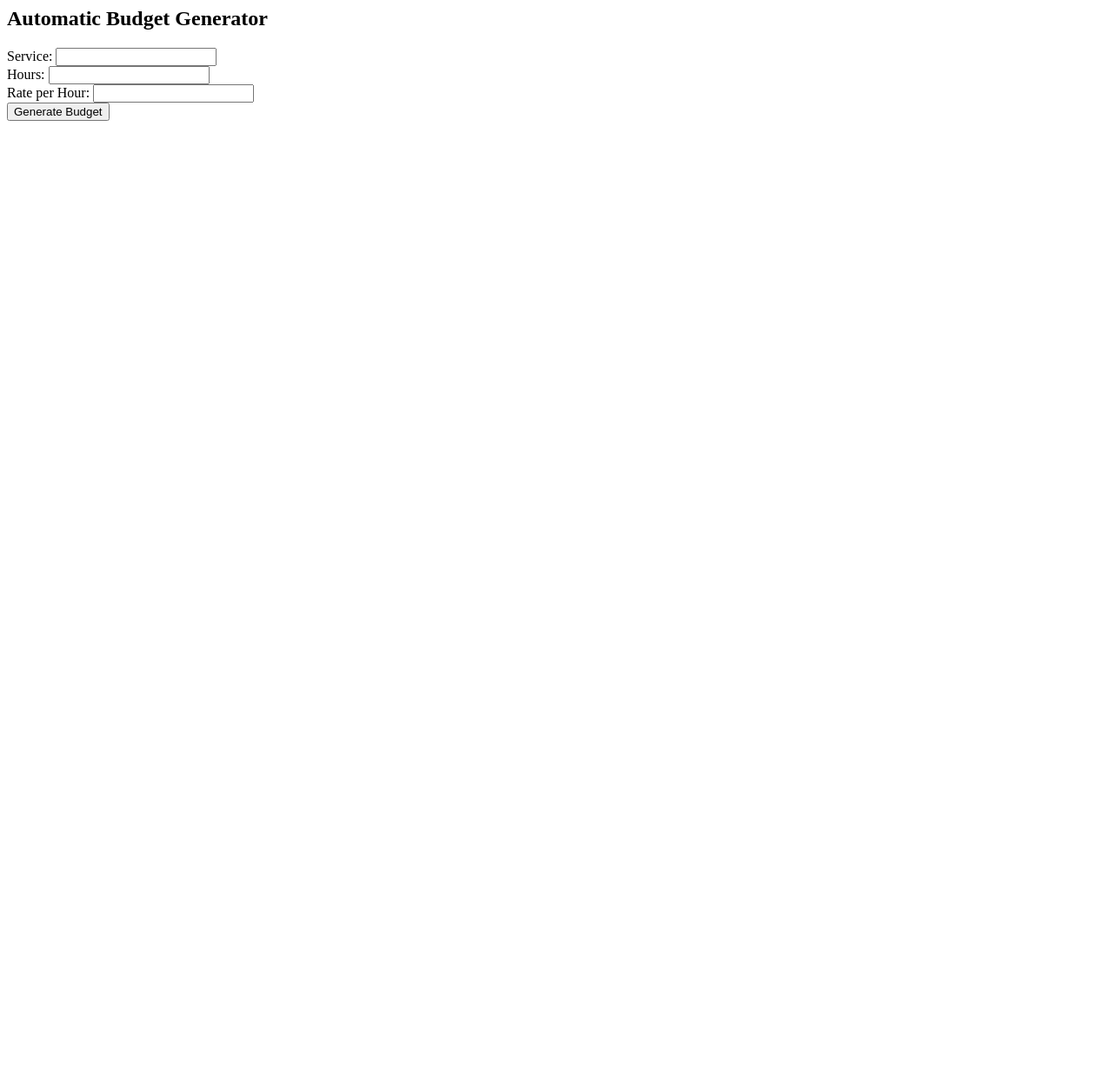
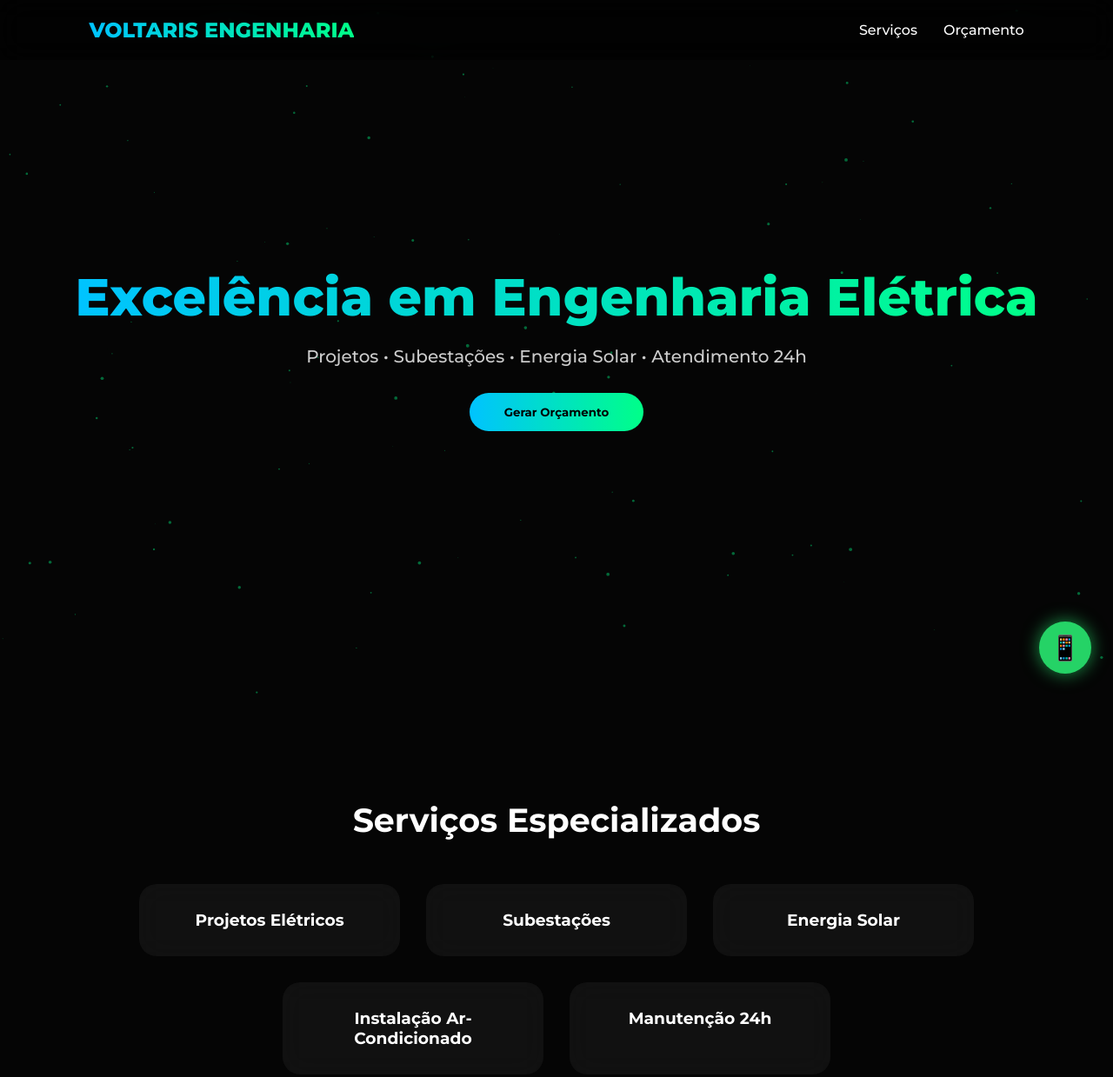
Before and after one commit to REDROOMBR/voltaris-site, a website: page index.html in a window 1280 px wide. Shown: the top 1239 px of the page at 87% size. Before the commit the page ends 800 px from the top, so only its background shows below. Drawn offline with Linux system fonts and the light colour scheme.

Commit message:
Atualizar o index.html

```diff
--- a/index.html
+++ b/index.html
@@ -1,29 +1,221 @@
-<section id="orcamento">
-    <h2>Automatic Budget Generator</h2>
-    <form id="budgetForm">
-        <label for="service">Service:</label>
-        <input type="text" id="service" name="service"><br>
-        <label for="hours">Hours:</label>
-        <input type="number" id="hours" name="hours"><br>
-        <label for="rate">Rate per Hour:</label>
-        <input type="number" id="rate" name="rate"><br>
-        <input type="button" value="Generate Budget" onclick="gerarOrcamento()">
-    </form>
-    <div id="budgetOutput"></div>
+<!DOCTYPE html>
+<html lang="pt-BR">
+<head>
+<meta charset="UTF-8">
+<meta name="viewport" content="width=device-width, initial-scale=1.0">
+
+<title>Voltaris Engenharia | Engenharia Elétrica 24h RS e SC</title>
+<meta name="description" content="Voltaris Engenharia - Projetos elétricos, subestações, energia solar e atendimento emergencial 24h no RS e SC.">
+
+<link href="https://fonts.googleapis.com/css2?family=Montserrat:wght@300;500;700;800&display=swap" rel="stylesheet">
+
+<style>
+*{margin:0;padding:0;box-sizing:border-box;font-family:'Montserrat',sans-serif;scroll-behavior:smooth;}
+body{background:#050505;color:white;overflow-x:hidden;}
+canvas{position:fixed;top:0;left:0;z-index:-1}
+
+nav{
+position:fixed;width:100%;padding:20px 8%;
+display:flex;justify-content:space-between;align-items:center;
+background:rgba(0,0,0,0.6);backdrop-filter:blur(15px);z-index:100;
+}
+.logo{
+font-weight:800;font-size:24px;
+background:linear-gradient(90deg,#00c3ff,#00ff88);
+-webkit-background-clip:text;-webkit-text-fill-color:transparent;
+}
+nav ul{list-style:none;display:flex;gap:30px;}
+nav ul li a{text-decoration:none;color:white;font-weight:500;transition:.3s;}
+nav ul li a:hover{color:#00ff88}
+
+.hero{
+height:100vh;display:flex;flex-direction:column;
+justify-content:center;align-items:center;text-align:center;padding:0 20px;
+}
+.hero h1{
+font-size:60px;font-weight:800;
+background:linear-gradient(90deg,#00c3ff,#00ff88);
+-webkit-background-clip:text;-webkit-text-fill-color:transparent;
+}
+.hero p{margin-top:20px;font-size:20px;color:#ccc}
+
+.btn{
+margin-top:30px;padding:14px 40px;border:none;border-radius:50px;
+background:linear-gradient(90deg,#00c3ff,#00ff88);
+font-weight:700;cursor:pointer;transition:.3s;
+}
+.btn:hover{transform:scale(1.08);box-shadow:0 0 25px rgba(0,255,136,0.6)}
+
+section{padding:120px 8%;text-align:center;}
+section h2{font-size:38px;margin-bottom:50px}
+
+.cards{display:flex;flex-wrap:wrap;justify-content:center;gap:30px}
+.card{
+width:300px;padding:30px;border-radius:20px;
+background:rgba(255,255,255,0.05);
+backdrop-filter:blur(15px);
+transition:.4s;
+}
+.card:hover{
+transform:translateY(-10px);
+background:rgba(0,255,136,0.1);
+}
+
+.form-box{
+max-width:600px;margin:auto;
+background:rgba(255,255,255,0.05);
+padding:40px;border-radius:20px;
+backdrop-filter:blur(10px);
+}
+.form-box input,.form-box select{
+width:100%;padding:15px;margin-bottom:20px;border:none;border-radius:10px;
+background:rgba(255,255,255,0.1);color:white;
+}
+
+footer{
+padding:40px;text-align:center;
+background:rgba(0,0,0,0.8);
+font-size:14px;color:#aaa;
+}
+
+.whatsapp{
+position:fixed;bottom:25px;right:25px;
+background:#25D366;width:60px;height:60px;border-radius:50%;
+display:flex;align-items:center;justify-content:center;
+font-size:28px;color:white;text-decoration:none;
+box-shadow:0 0 20px rgba(37,211,102,0.7);
+}
+
+@media(max-width:768px){
+.hero h1{font-size:38px}
+nav ul{display:none}
+}
+</style>
+</head>
+
+<body>
+
+<canvas id="bg"></canvas>
+
+<nav>
+<div class="logo">VOLTARIS ENGENHARIA</div>
+<ul>
+<li><a href="#servicos">Serviços</a></li>
+<li><a href="#orcamento">Orçamento</a></li>
+</ul>
+</nav>
+
+<div class="hero">
+<h1>Excelência em Engenharia Elétrica</h1>
+<p>Projetos • Subestações • Energia Solar • Atendimento 24h</p>
+<a href="#orcamento"><button class="btn">Gerar Orçamento</button></a>
+</div>
+
+<section id="servicos">
+<h2>Serviços Especializados</h2>
+<div class="cards">
+<div class="card"><h3>Projetos Elétricos</h3></div>
+<div class="card"><h3>Subestações</h3></div>
+<div class="card"><h3>Energia Solar</h3></div>
+<div class="card"><h3>Instalação Ar-Condicionado</h3></div>
+<div class="card"><h3>Manutenção 24h</h3></div>
+</div>
 </section>
 
+<section id="orcamento">
+<h2>Gerar Orçamento Automático</h2>
+
+<div class="form-box">
+<input type="text" id="nome" placeholder="Seu Nome" required>
+<input type="text" id="telefone" placeholder="WhatsApp" required>
+<input type="text" id="cidade" placeholder="Cidade" required>
+
+<select id="servico">
+<option value="ar-condicionado">Instalação Ar-Condicionado</option>
+</select>
+
+<select id="btu">
+<option value="9000">9.000 BTUs</option>
+</select>
+
+<select id="tipoImovel">
+<option value="Térreo">Térreo</option>
+<option value="Sobrado">Sobrado</option>
+</select>
+
+<input type="number" id="distancia" placeholder="Distância em KM de São Leopoldo" required>
+
+<button class="btn" onclick="gerarOrcamento()">Gerar PDF</button>
+</div>
+</section>
+
+<footer>
+Voltaris Engenharia LTDA<br>
+CNPJ: 50.999.357/0001-01<br>
+Atendimento 24h – RS e SC<br>
+© 2026 Todos os direitos reservados
+</footer>
+
+<a href="https://wa.me/5551989691392" class="whatsapp">📱</a>
+
 <script>
-function gerarOrcamento() {
-    const service = document.getElementById('service').value;
-    const hours = document.getElementById('hours').value;
-    const rate = document.getElementById('rate').value;
+async function gerarOrcamento(){
 
-    if (!service || !hours || !rate) {
-        alert('Please fill in all fields.');
-        return;
-    }
+const response = await fetch("/.netlify/functions/gerar-orcamento", {
+method:"POST",
+headers:{"Content-Type":"application/json"},
+body:JSON.stringify({
+nome:document.getElementById("nome").value,
+telefone:document.getElementById("telefone").value,
+cidade:document.getElementById("cidade").value,
+servico:document.getElementById("servico").value,
+btu:document.getElementById("btu").value,
+tipoImovel:document.getElementById("tipoImovel").value,
+distanciaKm:parseFloat(document.getElementById("distancia").value)
+})
+});
 
-    const total = hours * rate;
-    document.getElementById('budgetOutput').innerText = `Budget for ${service}: $${total}`;
+const blob = await response.blob();
+const url = window.URL.createObjectURL(blob);
+const a = document.createElement("a");
+a.href = url;
+a.download = "orcamento_voltaris.pdf";
+document.body.appendChild(a);
+a.click();
+a.remove();
 }
 </script>
+
+<script>
+const canvas=document.getElementById("bg");
+const ctx=canvas.getContext("2d");
+canvas.width=window.innerWidth;
+canvas.height=window.innerHeight;
+let particles=[];
+class Particle{
+constructor(){
+this.x=Math.random()*canvas.width;
+this.y=Math.random()*canvas.height;
+this.size=Math.random()*2;
+this.speedX=(Math.random()*0.5)-0.25;
+this.speedY=(Math.random()*0.5)-0.25;
+}
+update(){this.x+=this.speedX;this.y+=this.speedY;}
+draw(){
+ctx.fillStyle="rgba(0,255,136,0.4)";
+ctx.beginPath();
+ctx.arc(this.x,this.y,this.size,0,Math.PI*2);
+ctx.fill();
+}
+}
+function init(){for(let i=0;i<120;i++)particles.push(new Particle());}
+function animate(){
+ctx.clearRect(0,0,canvas.width,canvas.height);
+particles.forEach(p=>{p.update();p.draw();});
+requestAnimationFrame(animate);
+}
+init();animate();
+</script>
+
+</body>
+</html>
```
